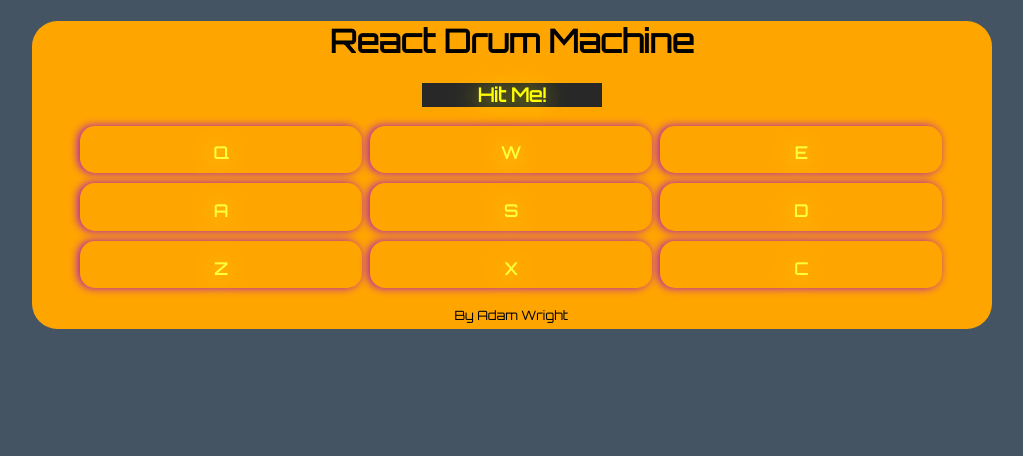
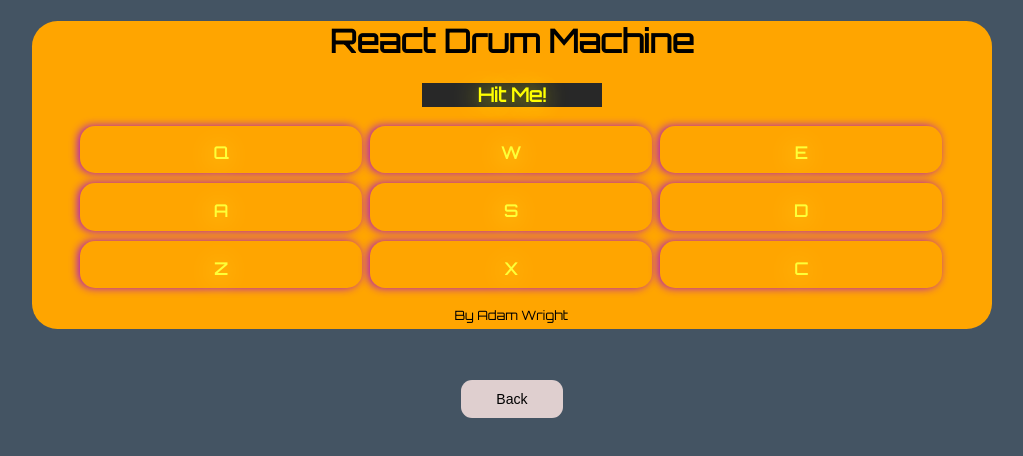
Before and after one commit to adam4321/React-drum-Machine, a React (Create React App) app: page / in a window 1280 px wide. Shown: the top 456 px of the page, without its empty margins (128-1151 px from the left). Built offline with nearby package versions, Linux system fonts and the light colour scheme.

Commit message:
back button

```diff
--- a/public/index.html
+++ b/public/index.html
@@ -27,6 +27,7 @@
       You need to enable JavaScript to run this app.
     </noscript>
     <div id="root"></div>
+
     <!--
       This HTML file is a template.
       If you open it directly in the browser, you will see an empty page.
--- a/src/App.css
+++ b/src/App.css
@@ -14,19 +14,17 @@ body{
   margin-top:vh;
 }
 
-#root{
+#drum-machine{
   background-color:orange;
   position:relative;
   margin-left: auto;
   margin-right: auto;
+  text-align:center;
   width:75vw;
   height:24vw;
   border-radius:2vw;
   }
 
-#drum-machine{
-  text-align:center;
-}
 
 /* The display and text */
 
@@ -89,3 +87,21 @@ body{
   position:absolute;
   left:33vw;
   }
+
+#back-button {
+  width:8vw;
+  height:3vw;
+  background-color:rgb(223, 207, 207);
+  position:absolute;
+  left:46vw;
+  margin-top:4vw;
+  border-radius: 11px;
+  border:none;
+}
+a{
+  text-decoration: none;
+  text-align: center;
+  display:inline-block;
+  color:black;
+  font-size:1.1vw;
+}
--- a/src/App.js
+++ b/src/App.js
@@ -43,7 +43,8 @@ class App extends React.Component {
   handleDisplay = display => this.setState({ display })
 
   render() {
-    return <div id='drum-machine'>
+    return <div>
+    <div id='drum-machine'>
       <h1 id='title'>React Drum Machine</h1>
       <div id='display'>{this.state.display}</div>
       <div id='drum-pads'>
@@ -57,6 +58,8 @@ class App extends React.Component {
       ))}
       </div>
       <p id='attribution'>By Adam Wright</p>
+    </div>
+    <button id='back-button'><a href='https://adamjwright.com'>Back</a></button>
     </div>
   }
 }
@@ -106,9 +109,11 @@ class DrumPad extends React.Component {
           src={this.props.src}
           id={this.props.letter}>
         </audio>
-      </div>
+        </div>
     );
   }
 }
 
+
+
 export default App;
```
